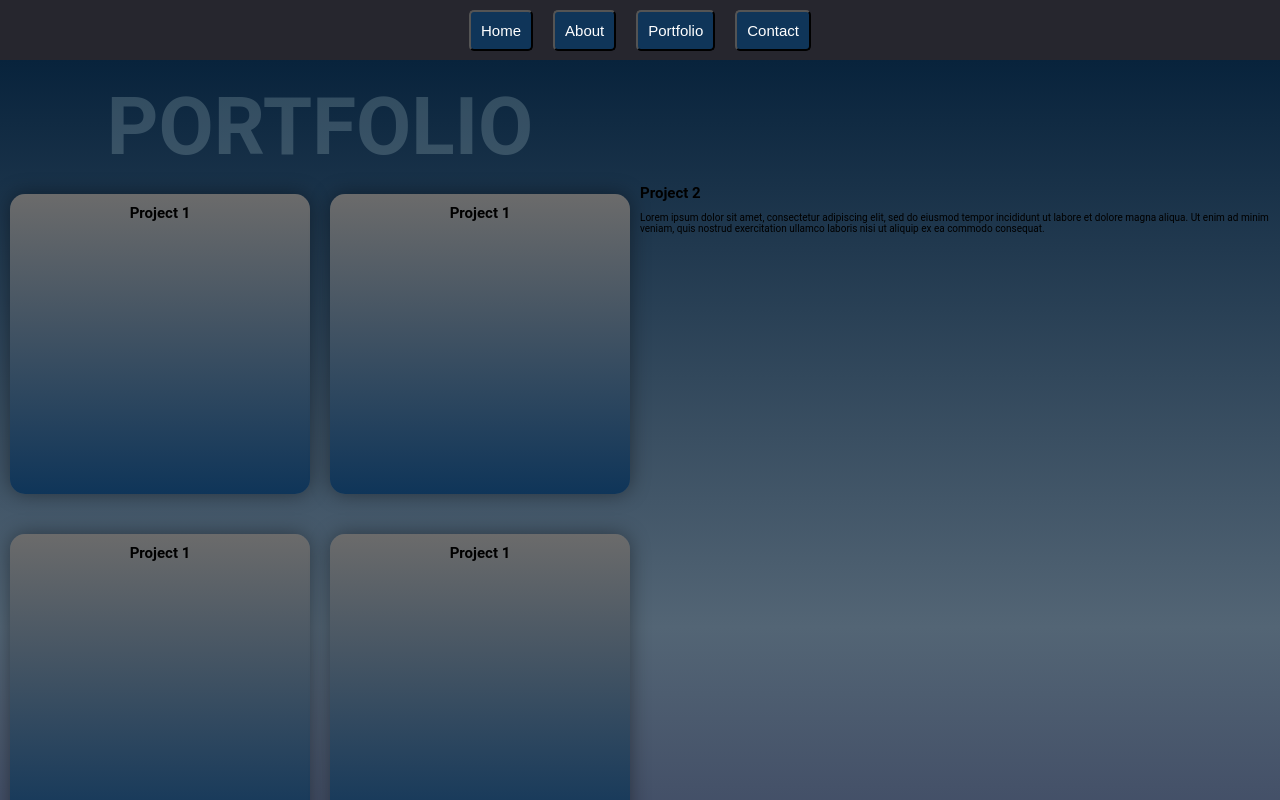
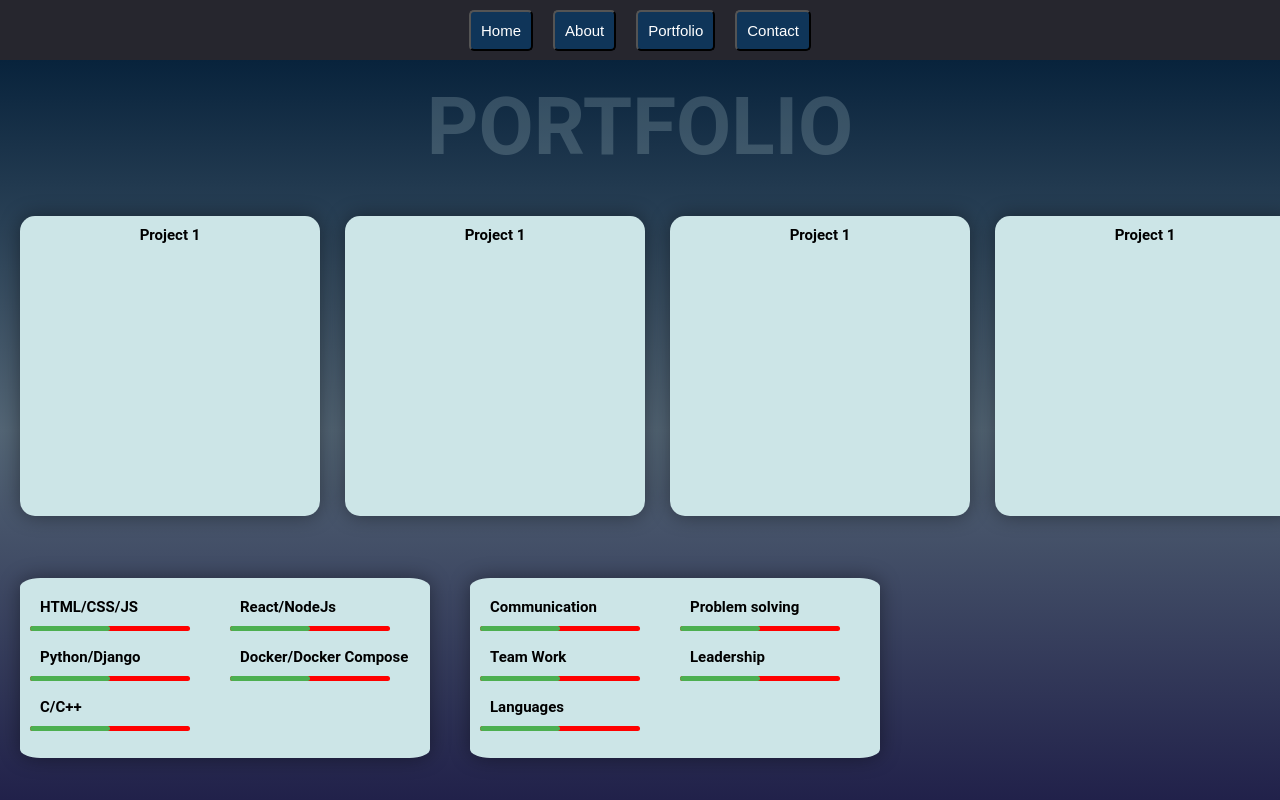
Before and after one commit to PatF3lix/Portfolio, a React (Create React App) app in the folder my-portfolio/: page / in a window 1280 px wide. Both pictures are taken after a click on the button "Portfolio". Shown: the top 800 px of the page. Built offline with nearby package versions, Linux system fonts and the light colour scheme.

Commit message:
isolated the projects, ProkessionalSkilss and Personal Skills into there own components. Refactored the Portfolio Layout

```diff
--- /dev/null
+++ b/my-portfolio/src/components/PersonalSkillCard/PersonalSkillCard.js
@@ -0,0 +1,51 @@
+import Card from "../Reusable/Card/Card";
+import FillMeter from "../Reusable/FillMeter/FillMeter";
+
+const PersonalSkillCard = () => {
+  return (
+    <Card classes={"personalSkillsCard"}>
+      <div>
+        <h2 className="card-title-skill">Communication</h2>
+        <FillMeter
+          meterBgColor={"fill-meter-bg-red"}
+          barBgColor={"fill-bar-bg-green"}
+          fillPercentage={"fillPercentage-50"}
+        />
+      </div>
+      <div>
+        <h2 className="card-title-skill">Problem solving</h2>
+        <FillMeter
+          meterBgColor={"fill-meter-bg-red"}
+          barBgColor={"fill-bar-bg-green"}
+          fillPercentage={"fillPercentage-50"}
+        />
+      </div>
+      <div>
+        <h2 className="card-title-skill">Team Work</h2>
+        <FillMeter
+          meterBgColor={"fill-meter-bg-red"}
+          barBgColor={"fill-bar-bg-green"}
+          fillPercentage={"fillPercentage-50"}
+        />
+      </div>
+      <div>
+        <h2 className="card-title-skill">Leadership</h2>
+        <FillMeter
+          meterBgColor={"fill-meter-bg-red"}
+          barBgColor={"fill-bar-bg-green"}
+          fillPercentage={"fillPercentage-50"}
+        />
+      </div>
+      <div>
+        <h2 className="card-title-skill">Languages</h2>
+        <FillMeter
+          meterBgColor={"fill-meter-bg-red"}
+          barBgColor={"fill-bar-bg-green"}
+          fillPercentage={"fillPercentage-50"}
+        />
+      </div>
+    </Card>
+  );
+};
+
+export default PersonalSkillCard;
--- /dev/null
+++ b/my-portfolio/src/components/PortfolioProjects/PortfolioProjects.js
@@ -0,0 +1,26 @@
+import Card from "../Reusable/Card/Card";
+
+const PortfolioProjects = () => {
+  return (
+    <>
+      <Card classes={" project-card project-card-big"}>
+        <div className="portfolio-project-image" />
+        <h2 className={"card-title"}>Project 1</h2>
+      </Card>
+      <Card classes={" project-card project-card-sml"}>
+        <div className="portfolio-project-image" />
+        <h2 className={"card-title"}>Project 1</h2>
+      </Card>
+      <Card classes={" project-card project-card-big"}>
+        <div className="portfolio-project-image" />
+        <h2 className={"card-title"}>Project 1</h2>
+      </Card>
+      <Card classes={" project-card project-card-big"}>
+        <div className="portfolio-project-image" />
+        <h2 className={"card-title"}>Project 1</h2>
+      </Card>
+    </>
+  );
+};
+
+export default PortfolioProjects;
--- /dev/null
+++ b/my-portfolio/src/components/ProfesionalSkillCard/ProfesionalSkillCard.js
@@ -0,0 +1,51 @@
+import Card from "../Reusable/Card/Card";
+import FillMeter from "../Reusable/FillMeter/FillMeter";
+
+const ProfessionalSkillCard = () => {
+  return (
+    <Card classes={"profesionalSkillsCard"}>
+      <div>
+        <h2 className="card-title-skill">HTML/CSS/JS</h2>
+        <FillMeter
+          meterBgColor={"fill-meter-bg-red"}
+          barBgColor={"fill-bar-bg-green"}
+          fillPercentage={"fillPercentage-50"}
+        />
+      </div>
+      <div>
+        <h2 className="card-title-skill">React/NodeJs</h2>
+        <FillMeter
+          meterBgColor={"fill-meter-bg-red"}
+          barBgColor={"fill-bar-bg-green"}
+          fillPercentage={"fillPercentage-50"}
+        />
+      </div>
+      <div>
+        <h2 className="card-title-skill">Python/Django</h2>
+        <FillMeter
+          meterBgColor={"fill-meter-bg-red"}
+          barBgColor={"fill-bar-bg-green"}
+          fillPercentage={"fillPercentage-50"}
+        />
+      </div>
+      <div>
+        <h2 className="card-title-skill">Docker/Docker Compose</h2>
+        <FillMeter
+          meterBgColor={"fill-meter-bg-red"}
+          barBgColor={"fill-bar-bg-green"}
+          fillPercentage={"fillPercentage-50"}
+        />
+      </div>
+      <div>
+        <h2 className="card-title-skill">C/C++</h2>
+        <FillMeter
+          meterBgColor={"fill-meter-bg-red"}
+          barBgColor={"fill-bar-bg-green"}
+          fillPercentage={"fillPercentage-50"}
+        />
+      </div>
+    </Card>
+  );
+};
+
+export default ProfessionalSkillCard;
--- a/my-portfolio/src/components/Reusable/Card/card.css
+++ b/my-portfolio/src/components/Reusable/Card/card.css
@@ -1,17 +1,42 @@
 .project-card {
-  overflow: hidden;
-  margin: 2rem auto;
+  margin: 2rem;
   border-radius: 5%;
-  background: linear-gradient(to bottom, #6b6b6b, #0f3559);
+  background-color: #cce5e7;
   display: flex;
   flex-direction: column;
   box-shadow: 0px 0px 20px rgba(0, 0, 0, 0.4);
   height: 30rem;
   width: 30rem;
-  display: flex;
-  flex-direction: column;
+}
+
+.profesionalSkillsCard {
+  margin: 2rem;
+  border-radius: 5%;
+  background-color: #cce5e7;
+  display: grid;
+  grid-template-columns: repeat(2, 20rem);
+  grid-template-rows: repeat(2, 5rem);
+  box-shadow: 0px 0px 20px rgba(0, 0, 0, 0.4);
+  height: 18rem;
+  width: 41rem;
+}
+
+.personalSkillsCard {
+  margin: 2rem;
+  border-radius: 5%;
+  background-color: #cce5e7;
+  display: grid;
+  grid-template-columns: repeat(2, 20rem);
+  grid-template-rows: repeat(2, 5rem);
+  box-shadow: 0px 0px 20px rgba(0, 0, 0, 0.4);
+  height: 18rem;
+  width: 41rem;
 }
 
 .card-title {
   margin: 1rem auto;
 }
+
+.card-title-skill {
+  margin: 2rem 0 1rem 2rem;
+}
--- /dev/null
+++ b/my-portfolio/src/components/Reusable/FillMeter/FillMeter.js
@@ -0,0 +1,11 @@
+import "./fill-meter.css";
+
+const FillMeter = ({ meterBgColor, barBgColor, fillPercentage }) => {
+  return (
+    <div className={`fill-meter ${meterBgColor}`}>
+      <div className={`fill-bar ${barBgColor} ${fillPercentage}`}></div>
+    </div>
+  );
+};
+
+export default FillMeter;
--- /dev/null
+++ b/my-portfolio/src/components/Reusable/FillMeter/fill-meter.css
@@ -0,0 +1,23 @@
+.fill-meter {
+  margin-left: 1rem;
+  width: 80%;
+  height: 5px;
+  border-radius: 5px;
+}
+
+.fill-meter-bg-red {
+  background-color: red;
+}
+
+.fill-bar {
+  height: 100%;
+  border-radius: 5px;
+}
+
+.fill-bar-bg-green {
+  background-color: #4caf50;
+}
+
+.fillPercentage-50 {
+  width: 50%;
+}
--- a/my-portfolio/src/components/Sections/PortfolioSection/PortfolioSection.js
+++ b/my-portfolio/src/components/Sections/PortfolioSection/PortfolioSection.js
@@ -1,42 +1,18 @@
 import "./portfolio-section.css";
-import Card from "../../Reusable/Card/Card";
+import ProfessionalSkillCard from "../../ProfesionalSkillCard/ProfesionalSkillCard";
+import PersonalSkillCard from "../../PersonalSkillCard/PersonalSkillCard";
+import PortfolioProjects from "../../PortfolioProjects/PortfolioProjects";
 
 const PortfolioSection = () => {
   return (
     <section className="portfolio-section">
       <h1 className={"portfolio-title"}>Portfolio</h1>
       <div className="portfolio-projects-list">
-        <Card classes={" project-card project-card-big"}>
-          <div className="portfolio-project-image" />
-          <h2 className={"card-title"}>Project 1</h2>
-        </Card>
-        <Card classes={" project-card project-card-big"}>
-          <div className="portfolio-project-image" />
-          <h2 className={"card-title"}>Project 1</h2>
-        </Card>
-        <Card classes={" project-card project-card-big"}>
-          <div className="portfolio-project-image" />
-          <h2 className={"card-title"}>Project 1</h2>
-        </Card>
-        <Card classes={" project-card project-card-big"}>
-          <div className="portfolio-project-image" />
-          <h2 className={"card-title"}>Project 1</h2>
-        </Card>{" "}
-        <Card classes={" project-card project-card-big"}>
-          <div className="portfolio-project-image" />
-          <h2 className={"card-title"}>Project 1</h2>
-        </Card>
+        <PortfolioProjects />
       </div>
-      <div className="Professional-content">
-        <Card>
-          <h2 className={"card-title"}>Project 2</h2>
-          <p className={"card-description"}>
-            Lorem ipsum dolor sit amet, consectetur adipiscing elit, sed do
-            eiusmod tempor incididunt ut labore et dolore magna aliqua. Ut enim
-            ad minim veniam, quis nostrud exercitation ullamco laboris nisi ut
-            aliquip ex ea commodo consequat.
-          </p>
-        </Card>
+      <div className="professional-content">
+        <ProfessionalSkillCard />
+        <PersonalSkillCard />
       </div>
     </section>
   );
--- a/my-portfolio/src/components/Sections/PortfolioSection/portfolio-section.css
+++ b/my-portfolio/src/components/Sections/PortfolioSection/portfolio-section.css
@@ -2,8 +2,8 @@
   grid-row: 1/2;
   grid-column: 1/2;
   display: grid;
-  grid-template-columns: repeat(2, 1fr);
-  grid-template-rows: 1fr;
+  grid-template-rows: repeat(2, 1fr);
+  grid-template-rows: auto;
   background: linear-gradient(to bottom, #08233c, #536575, #21214a);
 }
 
@@ -18,7 +18,14 @@
 }
 
 .portfolio-projects-list {
-  grid-column: 1/2;
   display: grid;
   grid-template-columns: repeat(auto-fill, minmax(30rem, 1fr));
+  grid-column: auto;
+  gap: 2rem;
 }
+
+.professional-content {
+  display: grid;
+  grid-template-columns: repeat(auto-fill, minmax(min-content, 30rem));
+  grid-column: auto;
+}
```
